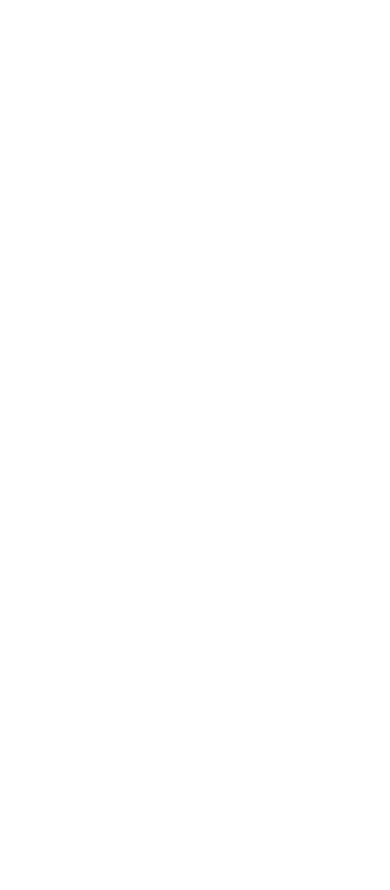
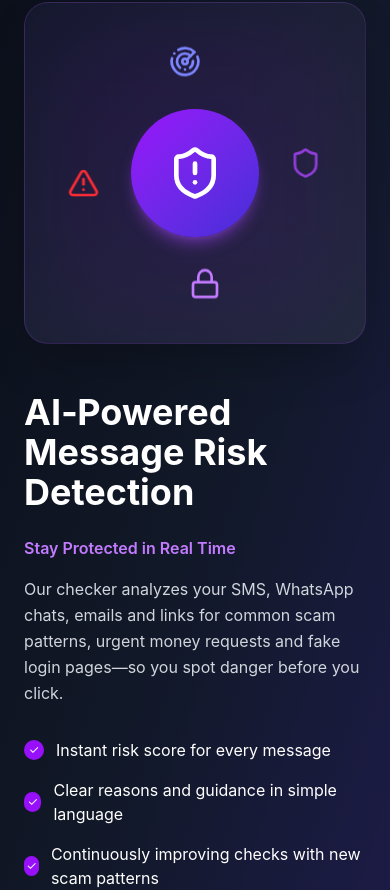
Before and after one commit to rasagiX/Aivionix---Scam-Check-Assistant, a React (Vite) app in the folder Aivionix/: page / in a window 390 px wide. Shown: the part 6696-7586 px from the top of the page. Before the commit the page ends 6602 px from the top, so only its background shows below. Built offline with nearby package versions, Linux system fonts and the light colour scheme.

Commit message:
Section 7

```diff
--- a/Aivionix/src/App.jsx
+++ b/Aivionix/src/App.jsx
@@ -5,6 +5,7 @@
 import Section4 from './component/section4/section4.jsx'
 import Section5 from './component/section5/section5.jsx'
 import Section6 from './component/section6/section6.jsx'
+import Section7 from './component/section7/section7.jsx'
 
 
 const App = () => {
@@ -16,6 +17,7 @@
       <Section4/>
       <Section5/>
       <Section6/>
+      <Section7/>
     </div>
   )
 }
--- /dev/null
+++ b/Aivionix/src/component/section7/left.jsx
@@ -0,0 +1,48 @@
+import React from "react";
+import { ShieldAlert, Lock, AlertTriangle, Radar, Shield } from "lucide-react";
+
+export default function Left() {
+  return (
+    <div className="flex">
+      <div className="relative w-full aspect-square bg-gradient-to-br from-[#111827] to-[#1f2937] rounded-3xl p-12 shadow-2xl border border-purple-500/20 flex items-center justify-center overflow-hidden">
+
+        {/* Glow Background */}
+        <div className="absolute inset-0 bg-purple-600/10 blur-3xl"></div>
+
+        {/* CENTER SHIELD */}
+        <div className="relative z-10 w-32 h-32 rounded-full bg-gradient-to-br from-purple-600 to-indigo-700 flex items-center justify-center shadow-lg shadow-purple-500/40">
+          <ShieldAlert className="text-white w-14 h-14" />
+        </div>
+
+        {/* ORBIT WRAPPER */}
+        <div className="absolute inset-0 flex items-center justify-center orbit">
+
+          <div className="relative w-[75%] h-[75%]">
+
+            {/* Top */}
+            <div className="absolute top-0 left-1/2 -translate-x-1/2">
+              <Lock className="w-8 h-8 text-purple-400 counter-orbit" />
+            </div>
+
+            {/* Right */}
+            <div className="absolute top-1/2 right-0 -translate-y-1/2">
+              <AlertTriangle className="w-8 h-8 text-red-500 counter-orbit" />
+            </div>
+
+            {/* Bottom */}
+            <div className="absolute bottom-0 left-1/2 -translate-x-1/2">
+              <Radar className="w-8 h-8 text-indigo-400 counter-orbit" />
+            </div>
+
+            {/* Left */}
+            <div className="absolute top-1/2 left-0 -translate-y-1/2">
+              <Shield className="w-8 h-8 text-purple-500 counter-orbit opacity-80" />
+            </div>
+
+          </div>
+        </div>
+
+      </div>
+    </div>
+  );
+}
--- /dev/null
+++ b/Aivionix/src/component/section7/right.jsx
@@ -0,0 +1,38 @@
+import React from "react";
+
+export default function Right() {
+  return (
+    <div className="flex flex-col justify-center text-white">
+      <h2 className="text-4xl md:text-5xl font-bold mb-6">
+        AI‑Powered Message Risk Detection
+      </h2>
+
+      <h4 className="text-purple-400 font-semibold mb-4">
+       Stay Protected in Real Time
+      </h4>
+
+      <p className="text-gray-300 leading-relaxed mb-8">
+        Our checker analyzes your SMS, WhatsApp chats, emails and links for common scam patterns, urgent money requests and fake login pages—so you spot danger before you click.
+      </p>
+
+      <ul className="space-y-4 mb-8">
+        <li className="flex items-center gap-3">
+          <span className="w-5 h-5 rounded-full bg-purple-600 flex items-center justify-center text-xs">✓</span>
+          Instant risk score for every message
+        </li>
+        <li className="flex items-center gap-3">
+          <span className="w-5 h-5 rounded-full bg-purple-600 flex items-center justify-center text-xs">✓</span>
+          Clear reasons and guidance in simple language
+        </li>
+        <li className="flex items-center gap-3">
+          <span className="w-5 h-5 rounded-full bg-purple-600 flex items-center justify-center text-xs">✓</span>
+          Continuously improving checks with new scam patterns
+        </li>
+      </ul>
+
+      <button className="bg-gradient-to-r from-purple-600 to-indigo-600 px-6 py-3 rounded-full font-semibold hover:scale-105 transition-transform duration-300 shadow-lg shadow-purple-500/40 w-fit">
+        Start Now →
+      </button>
+    </div>
+  );
+}
--- /dev/null
+++ b/Aivionix/src/component/section7/section7.jsx
@@ -0,0 +1,15 @@
+import React from "react";
+import Left from "./left";
+import Right from "./right";
+
+
+export default function Section7() {
+  return (
+    <section className="relative w-full bg-gradient-to-br from-[#0b0f1a] via-[#111827] to-[#1e1b4b] py-24 px-6">
+      <div className="max-w-7xl mx-auto grid md:grid-cols-2 gap-12 items-stretch">
+        <Left/>
+        <Right/>
+      </div>
+    </section>
+  );
+}
--- a/Aivionix/src/index.css
+++ b/Aivionix/src/index.css
@@ -1 +1,28 @@
 @import "tailwindcss";
+/* ================= ORBIT ANIMATION ================= */
+
+@keyframes orbit {
+  0% {
+    transform: rotate(0deg);
+  }
+  100% {
+    transform: rotate(360deg);
+  }
+}
+
+@keyframes counterOrbit {
+  0% {
+    transform: rotate(0deg);
+  }
+  100% {
+    transform: rotate(-360deg);
+  }
+}
+
+.orbit {
+  animation: orbit 14s linear infinite;
+}
+
+.counter-orbit {
+  animation: counterOrbit 14s linear infinite;
+}
```
